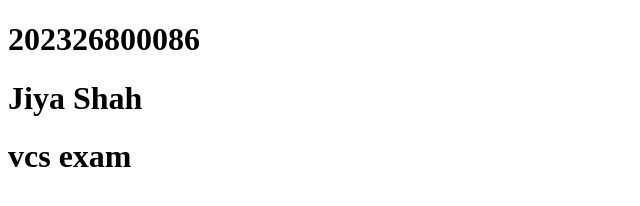
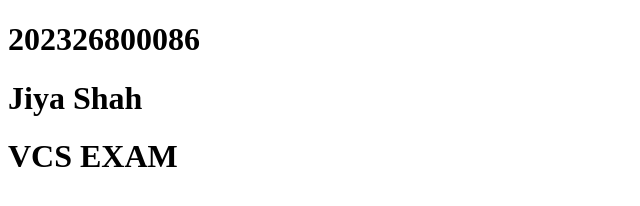
Before and after one commit to jiyashah1229/jiya_86_mid2025, a plain HTML site: page index.htm in a window 1280 px wide. Shown: the whole page, without its empty margins (0-640 px from the left). Drawn offline with Linux system fonts and the light colour scheme.

Commit message:
first commit

```diff
--- a/index.htm
+++ b/index.htm
@@ -8,6 +8,6 @@
 <body>
     <h1>202326800086</h1>
     <h1>Jiya Shah</h1>
-    <h1>vcs exam</h1>
+    <h1> VCS EXAM </h1>
 </body>
 </html>
```
